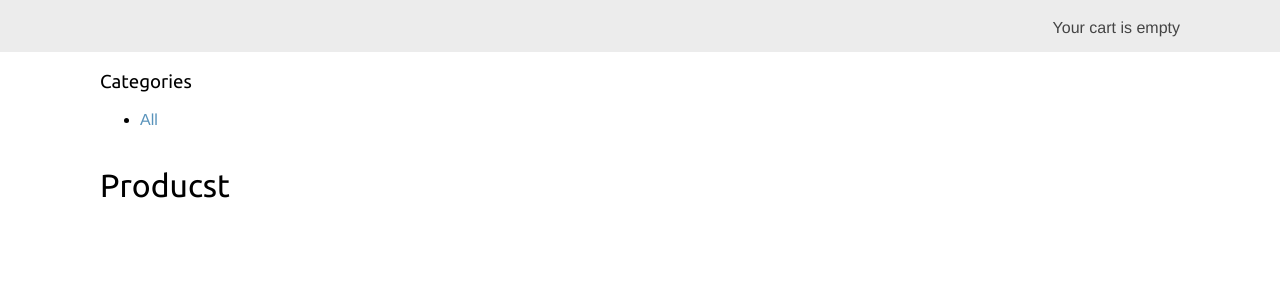
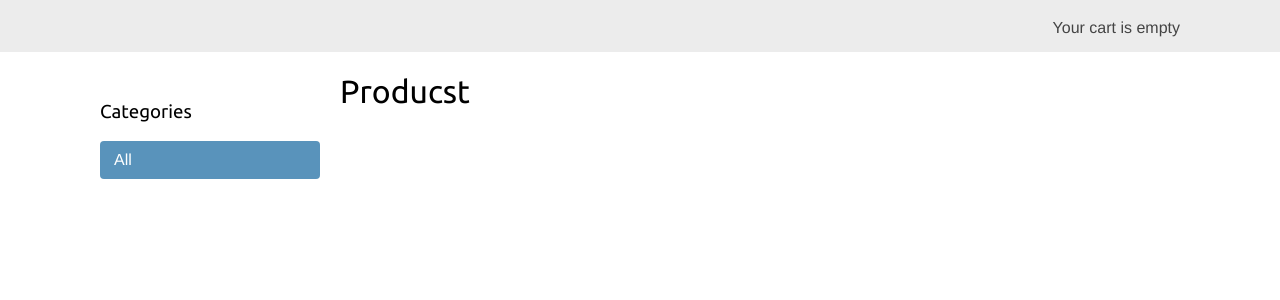
Before and after one commit to CodeSaj/django, a Django app: template Project/netsetshop/onlineshop/templates/onlineshop/product/list.html in a window 1280 px wide. Shown: the part 46-346 px from the top of the page. Run offline with Django 4.2, Linux system fonts and the light colour scheme; the template is opened without the code that fills it, so the values that code supplies are empty.

Commit message:
Update list.html

```diff
--- a/Project/netsetshop/onlineshop/templates/onlineshop/product/list.html
+++ b/Project/netsetshop/onlineshop/templates/onlineshop/product/list.html
@@ -4,7 +4,7 @@
 {% if category%} {{ category.name}}{% else %}Products{% endif %}
 {% endblock %}
 {% block content%}
-<div class="sidebar">
+<div id="sidebar">
     <h3> Categories </h3>
     <ul>
         <li {% if not category%} class="selected "{%endif%}>
@@ -20,7 +20,7 @@
     </ul>
 </div>
 <div>
-    <div id="main" class="product_list">
+    <div id="main" class="product-list">
         <h1 >{% if category %}{{category.name}}{% else %}Producst{%endif%}</h1>
 
         {% for product in product%}
```
